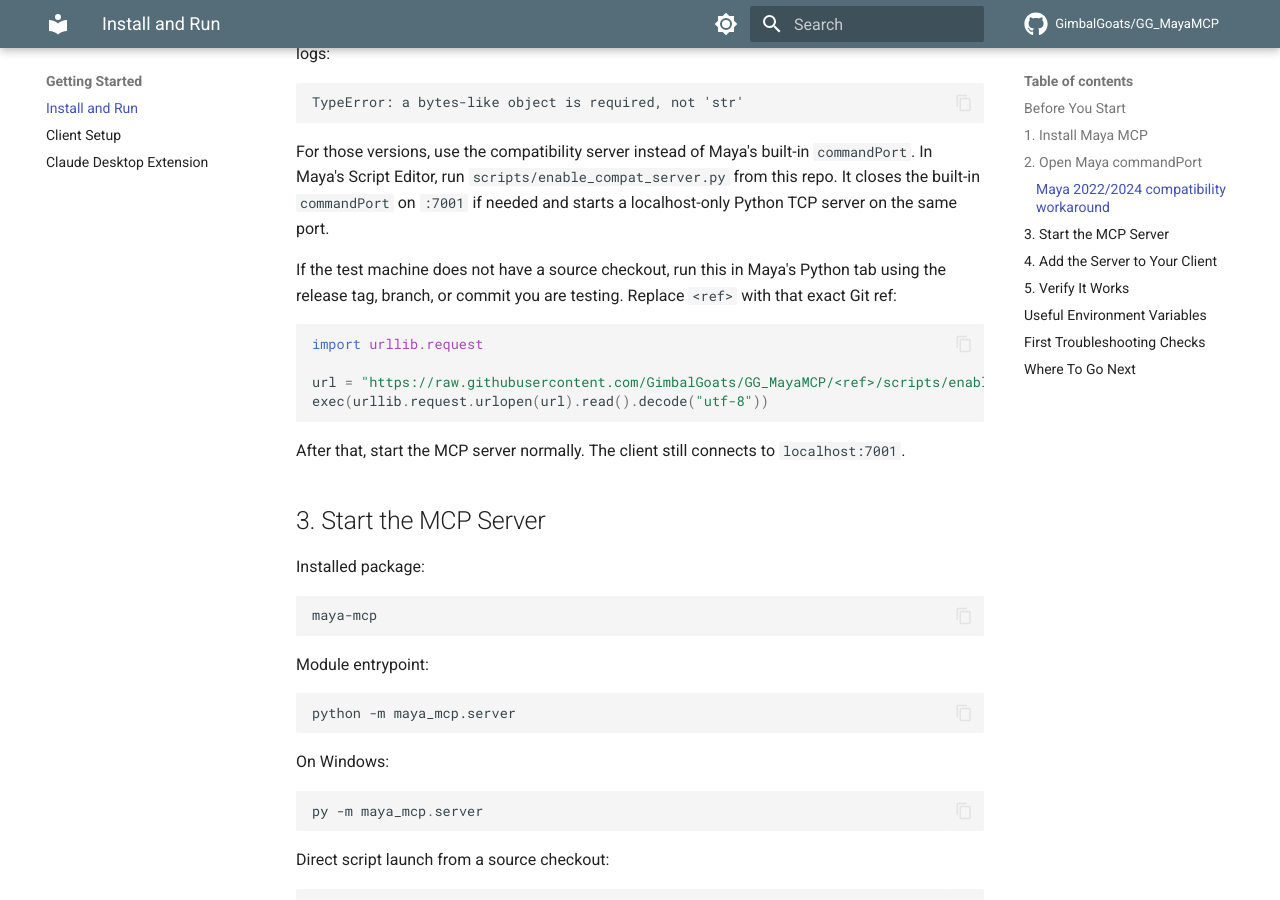
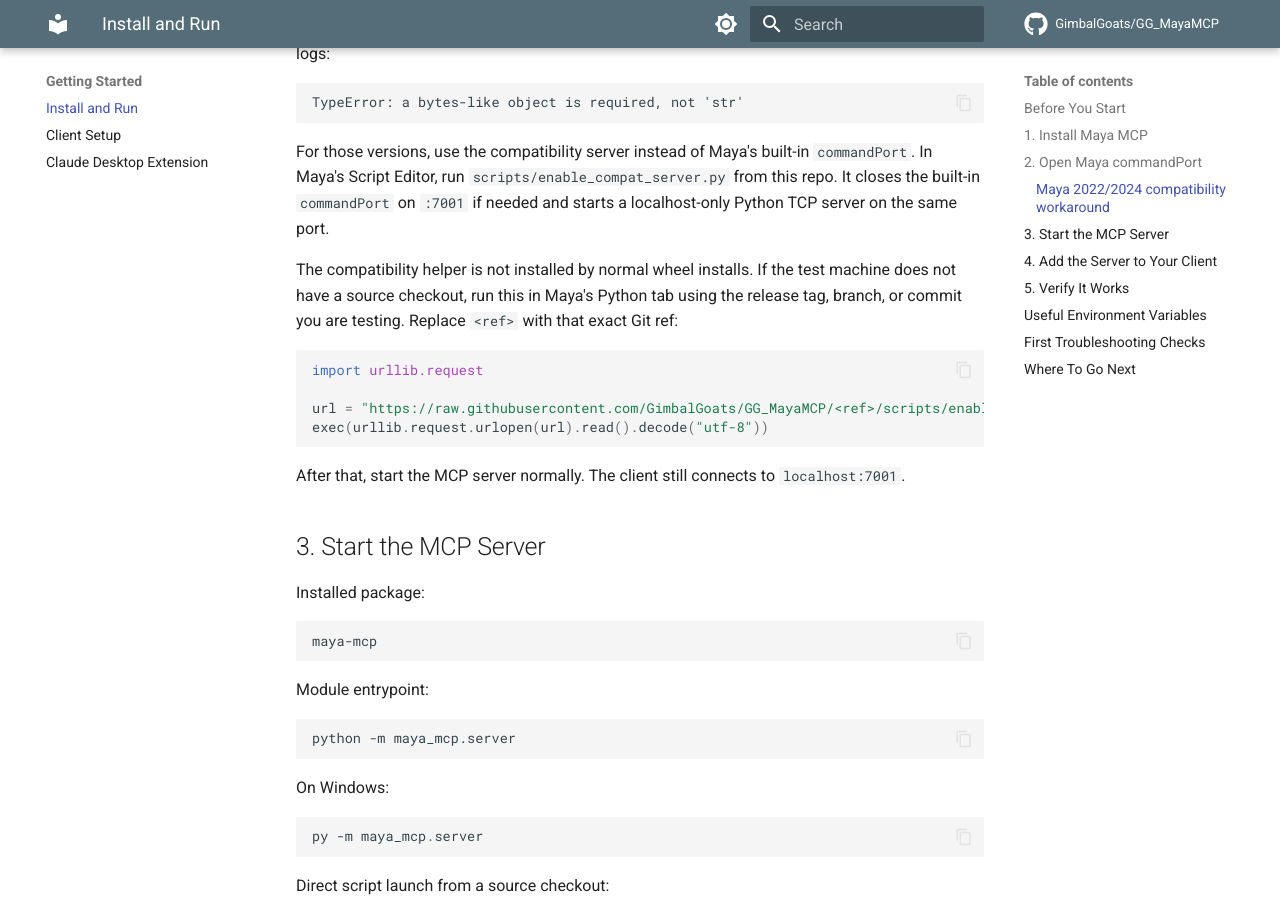
Before and after one commit to GimbalGoats/GG_MayaMCP, an MkDocs documentation site: the page built from docs/usage/getting-started.md, in a window 1280 px wide and 900 px high, scrolled down 1628 px. Built offline with MkDocs 1.6.1 and Material for MkDocs 9.7.7, drawn with Linux system fonts in a browser that asks for light colours; comment, search, counter and statistics services are not loaded.

Commit message:
docs: clarify compat helper delivery

````diff
--- a/docs/usage/getting-started.md
+++ b/docs/usage/getting-started.md
@@ -86,9 +86,10 @@ For those versions, use the compatibility server instead of Maya's built-in
 from this repo. It closes the built-in `commandPort` on `:7001` if needed and
 starts a localhost-only Python TCP server on the same port.
 
-If the test machine does not have a source checkout, run this in Maya's Python
-tab using the release tag, branch, or commit you are testing. Replace `<ref>`
-with that exact Git ref:
+The compatibility helper is not installed by normal wheel installs. If the test
+machine does not have a source checkout, run this in Maya's Python tab using
+the release tag, branch, or commit you are testing. Replace `<ref>` with that
+exact Git ref:
 
 ```python
 import urllib.request
--- a/pyproject.toml
+++ b/pyproject.toml
@@ -68,7 +68,6 @@ include = [
     "/src",
     "/tests",
     "/docs",
-    "/scripts",
 ]
 
 # Ruff configuration
````
